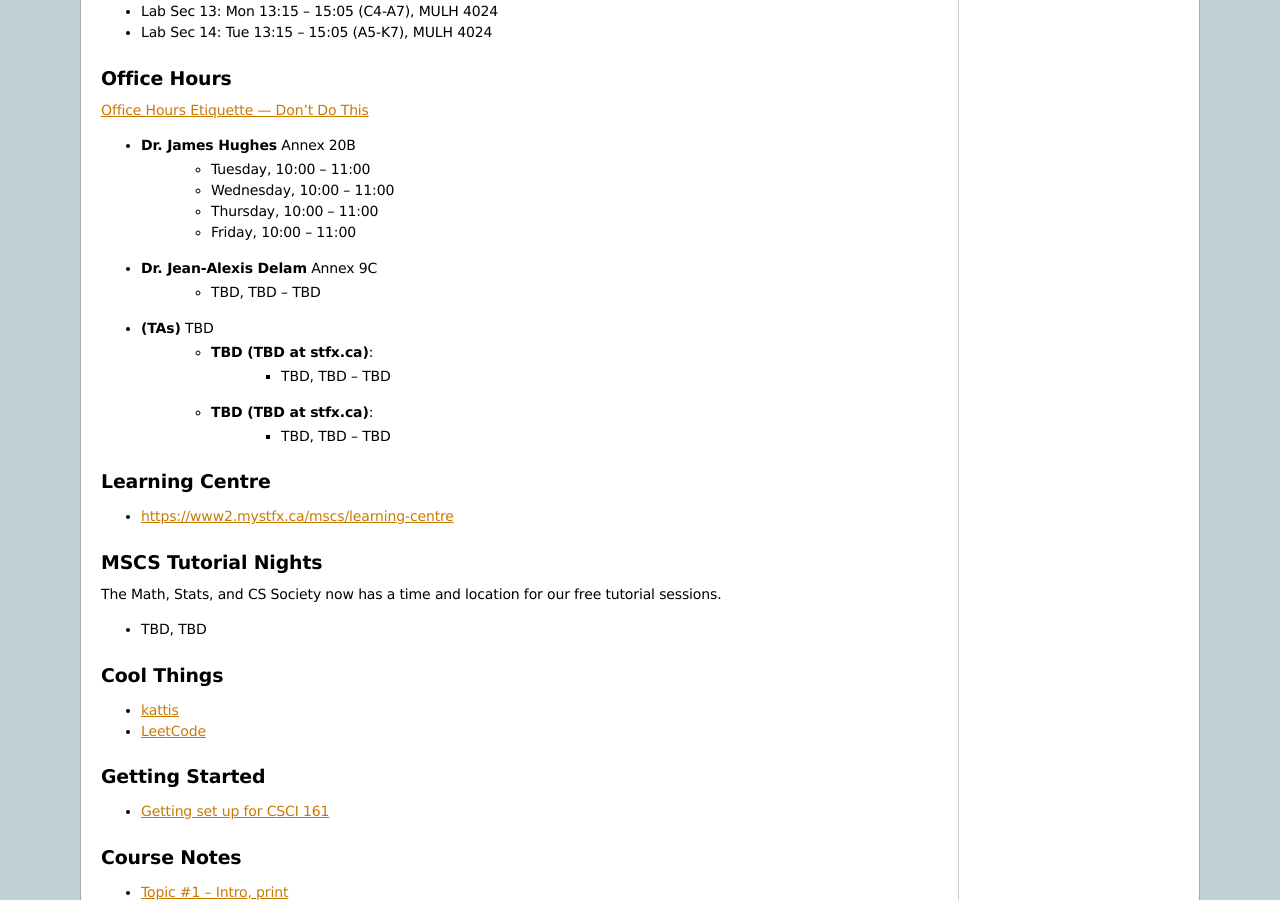
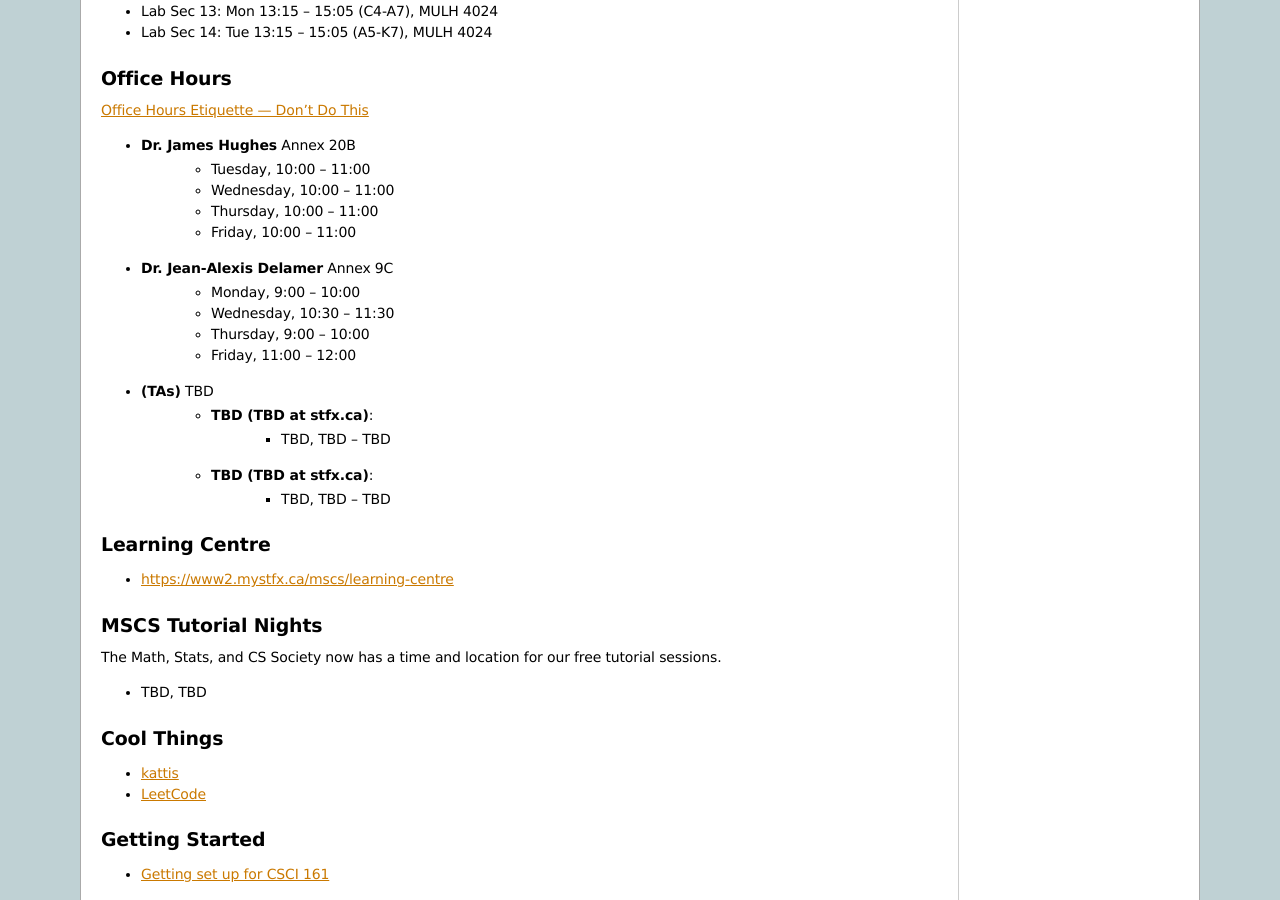
Before and after one commit to jameshughes89/cs101, a Sphinx documentation site: the page built from source/index.rst, in a window 1280 px wide and 900 px high, scrolled down 1483 px. Built offline with Sphinx 7.4.7, drawn with Linux system fonts in a browser that asks for light colours; formulas are drawn with MathJax 3; pages that are not in the unit, such as notebooks, are missing from menus.

Commit message:
Update index.rst
Add office hours section 12.

```diff
--- a/source/index.rst
+++ b/source/index.rst
@@ -95,8 +95,11 @@ Office Hours
     * Friday, 10:00 -- 11:00
 
 
-* **Dr. Jean-Alexis Delam** Annex 9C
-    * TBD, TBD -- TBD
+* **Dr. Jean-Alexis Delamer** Annex 9C
+    * Monday, 9:00 -- 10:00
+    * Wednesday, 10:30 -- 11:30
+    * Thursday, 9:00 -- 10:00
+    * Friday, 11:00 -- 12:00
 
 * **(TAs)** TBD
     * **TBD (TBD at stfx.ca)**:
```
